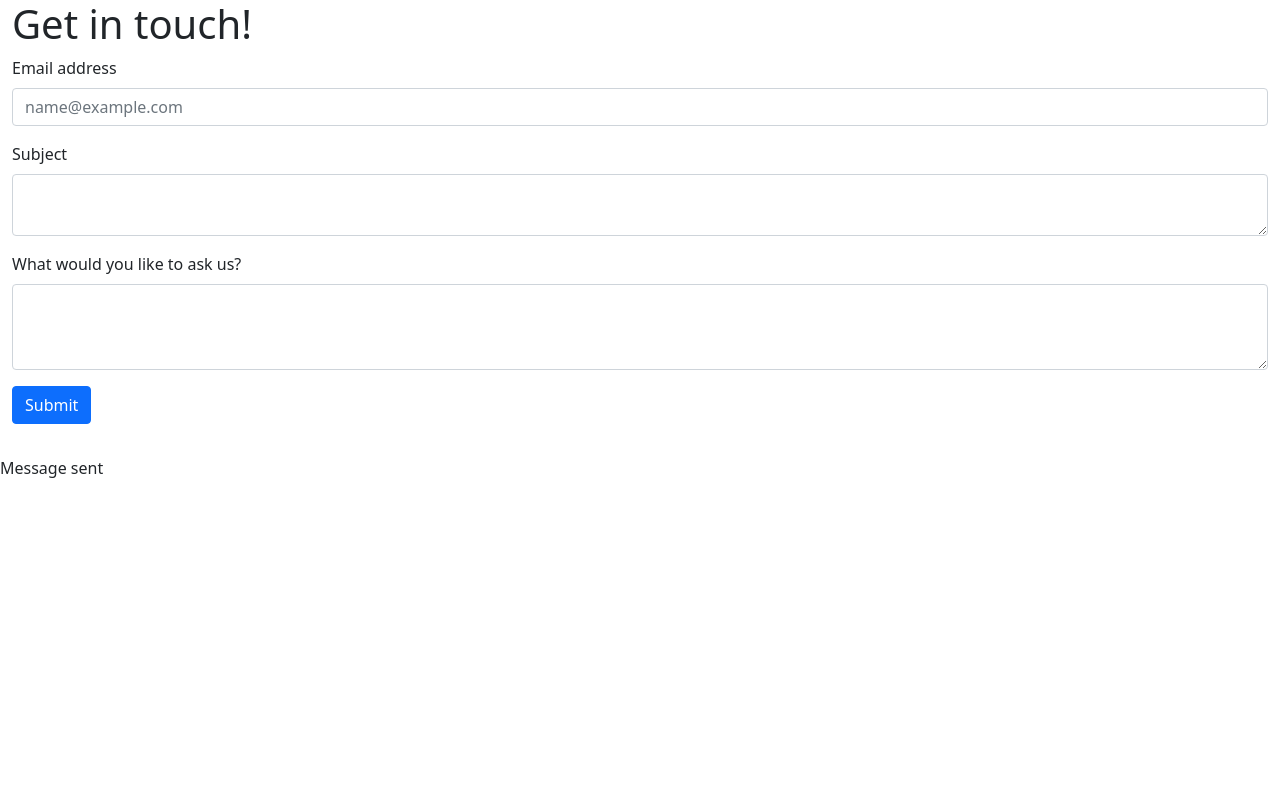
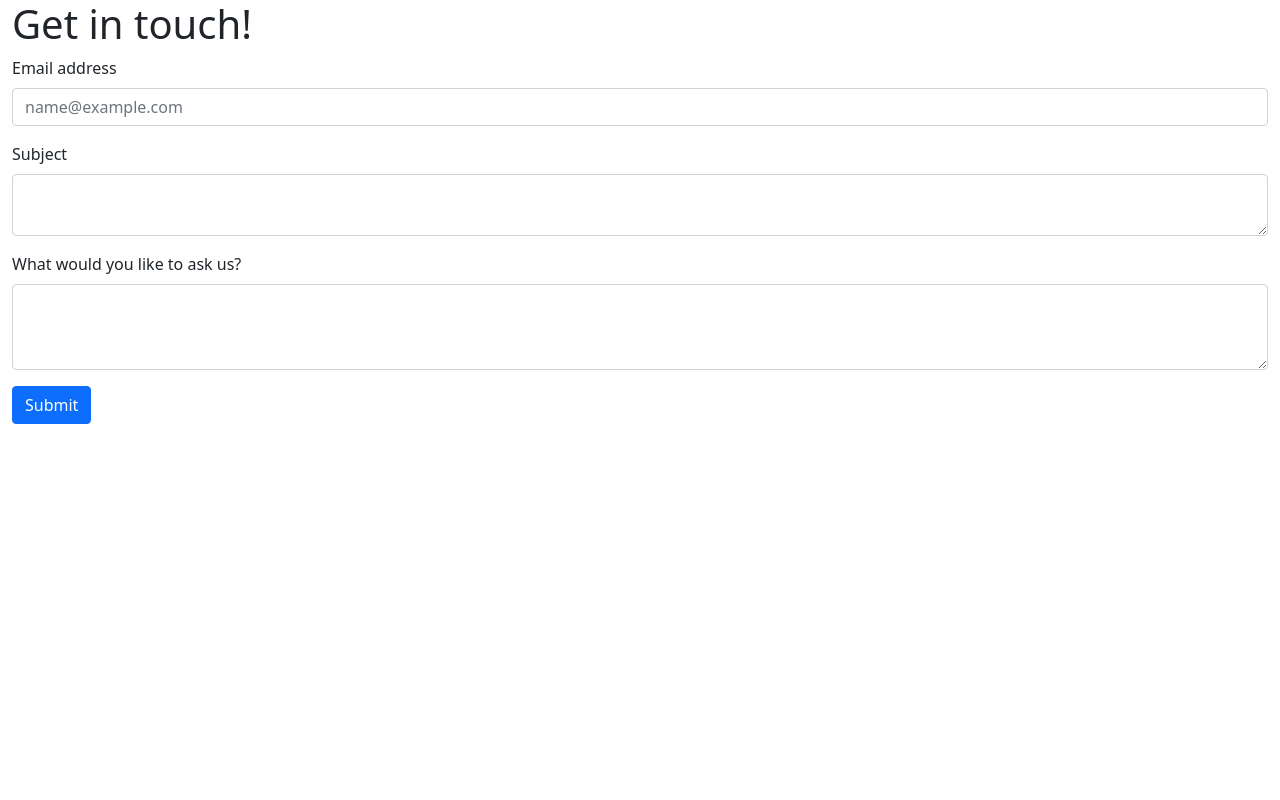
Before and after one commit to SSC023/Portfolio, a PHP site: page / in a window 1280 px wide. Run offline with PHP 8.4, Linux system fonts and the light colour scheme; data that the repository does not hold is empty; some libraries are stand-ins or nearby versions.

Commit message:
Update index.php

```diff
--- a/simpleForm/index.php
+++ b/simpleForm/index.php
@@ -136,11 +136,7 @@
 
     $headers = "from: ".$_POST['email'];
 
-    if(mail($emailTo, $subject, $body, $headers)){
-        echo "Message sent";
-    } else {
-        echo "not sent";
-    }
+
 
 
 ?>
```
